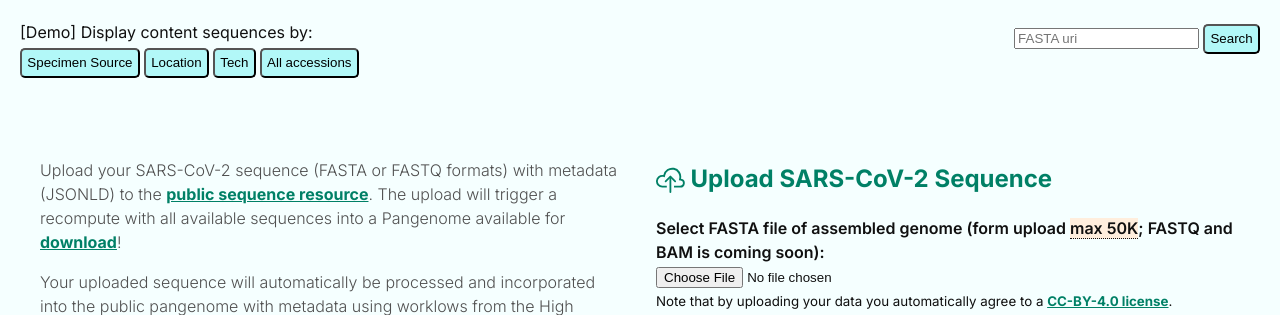
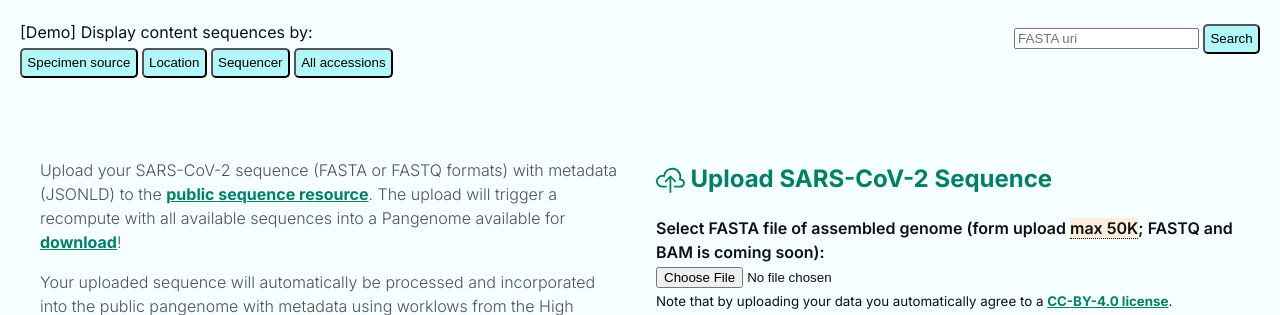
Before and after one commit to pubseq/bh20-seq-resource, a Flask app: page / in a window 1280 px wide. Shown: the part 190-505 px from the top of the page. Run offline with Flask 2, Linux system fonts and the light colour scheme.

Commit message:
Template: a little indentation helps

```diff
--- a/bh20simplewebuploader/templates/form.html
+++ b/bh20simplewebuploader/templates/form.html
@@ -21,9 +21,9 @@
               <p>[Demo] Display content sequences by: </p>
 
               <div>
-                  <button class="button" onclick="fetchSEQBySpecimen()">Specimen Source</button>
+                  <button class="button" onclick="fetchSEQBySpecimen()">Specimen source</button>
                   <button class="button" onclick="fetchSEQByLocation()">Location</button>
-                  <button class="button" onclick="fetchSEQByTech()">Tech</button>
+                  <button class="button" onclick="fetchSEQByTech()">Sequencer</button>
                   <button class="button" onclick="fetchAllaccessions()">All accessions</button>
               </div>
 
@@ -116,9 +116,9 @@
                         {% if loop.index > 1 and 2 < 3  %}
                     </div>
                     {% endif %}
-                    <div class="record">
+                    <div class="record"> <!-- from block, e.g. host fields -->
                         <h4>{{ record['heading'] }}</h4>
-                        {% else %}
+                        {% else %} <!-- handles one field -->
                         <div class="field-group" data-keypath="{{ record['id'] }}">
                             <div class="field" data-number="0">
                                 <label for="{{ record['id'] }}{{ '[0]' if record['list'] else ''}}" title="{{ record.get('docstring', '') }}">
@@ -138,7 +138,7 @@
                                       <option value="{{ option[1] }}">{{ option[0] }}</option>
                                     {% endfor %}
                                   </select>
-                                {% else %}
+                                {% else %} <!-- defaults to input field -->
                                   <input class="control" type="{{ record['type'] }}" id="{{ record['id'] }}{{ '[0]' if record['list'] else ''}}" name="{{ record['id'] }}{{ '[0]' if record['list'] else ''}}" {{ "required" if record['required'] else "" }} {{ ("step=" + record['step']) if 'step' in record else ""}}>
                                 {% endif %}
                             </div>
```
Lines whose indentation alone changed are shown as unchanged.
